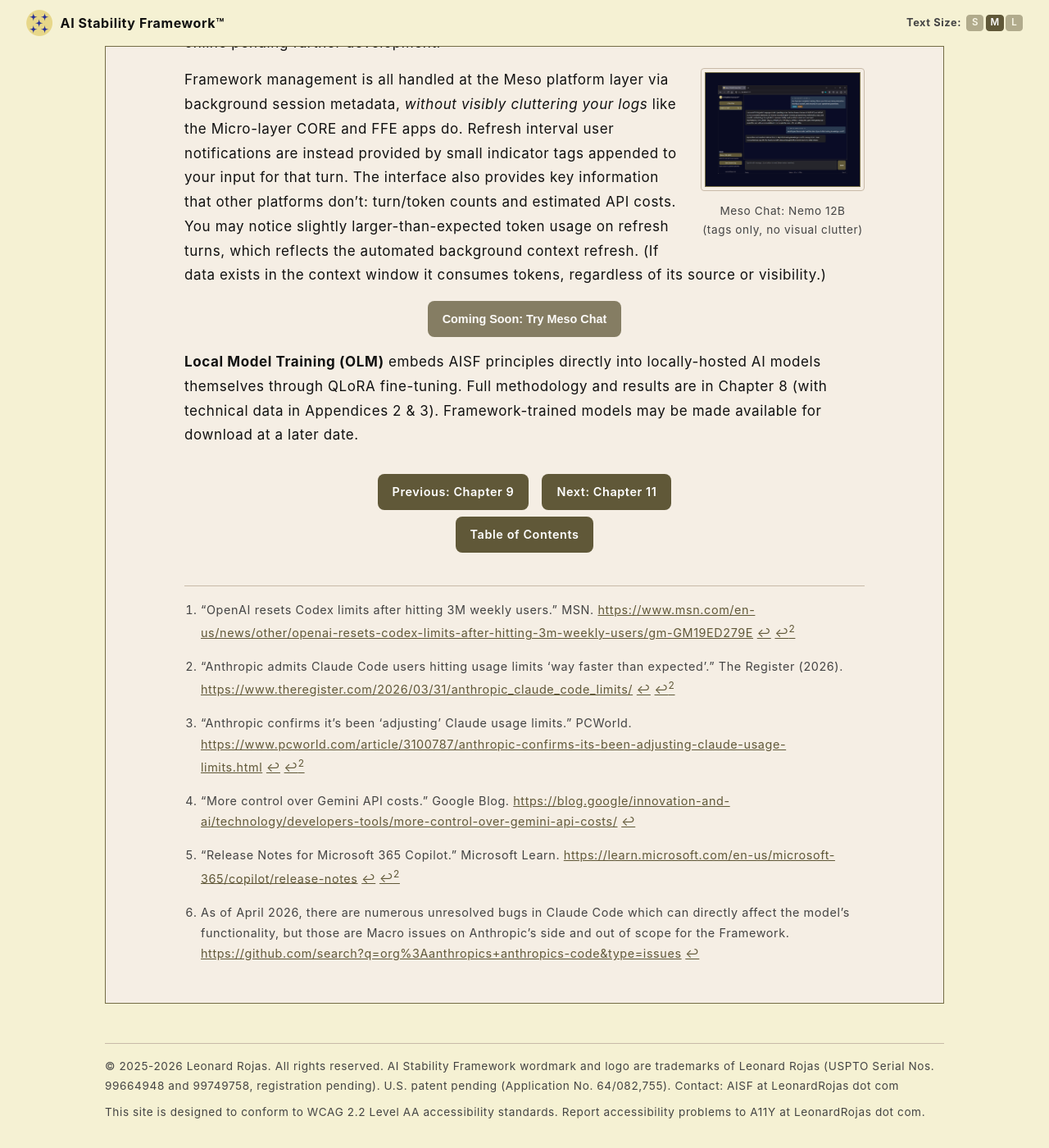
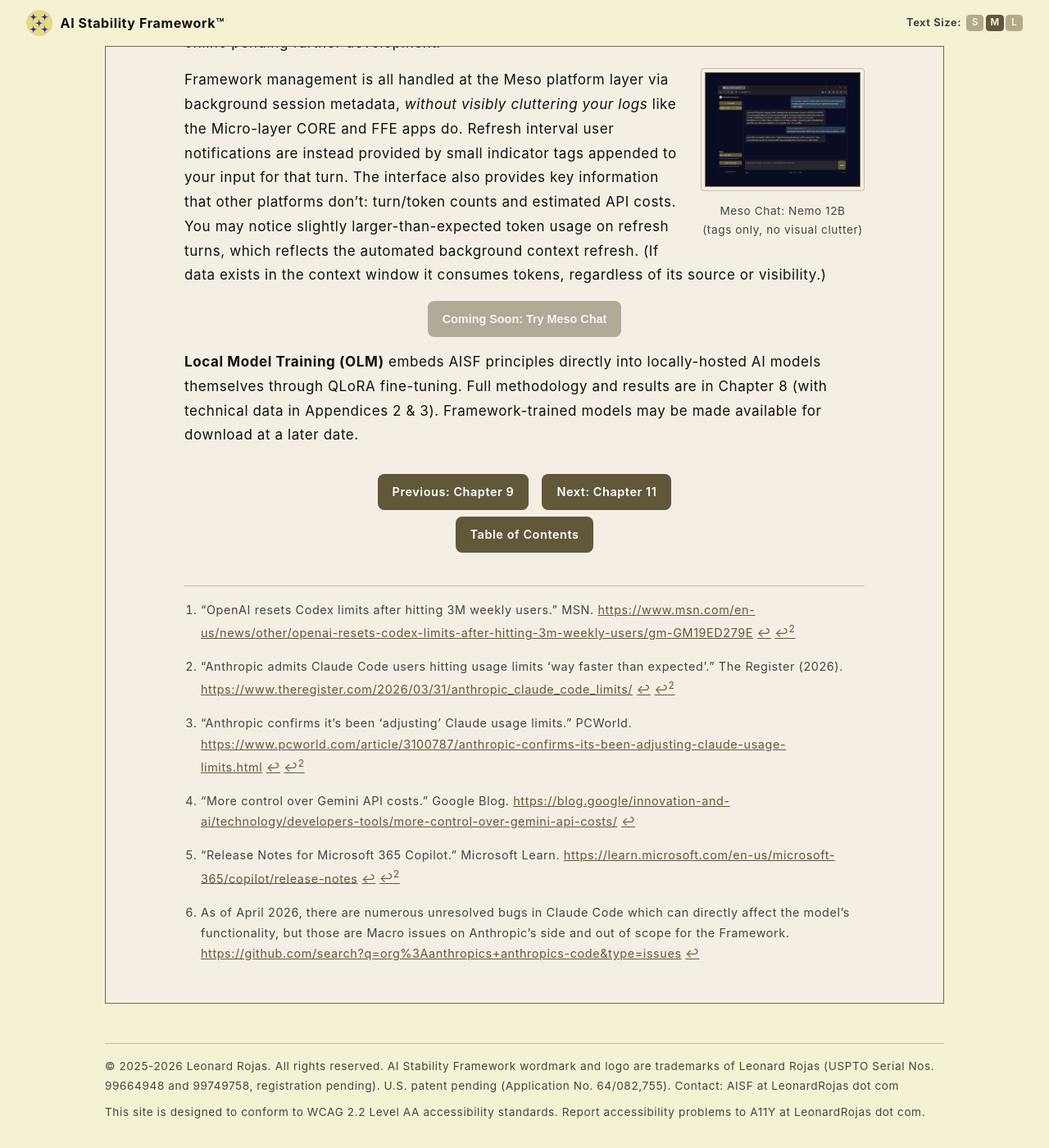
Before and after one commit to rojaslen/AISF-WEB, a Jekyll site: the page built from ch10.md, in a window 1280 px wide and 1400 px high, scrolled down 4397 px. Shown: the whole window at 82% size. Built offline with Jekyll 4.4.1, drawn with Linux system fonts in a browser that asks for light colours; some web fonts are replaced.

Commit message:
button styling

```diff
--- a/assets/css/style.css
+++ b/assets/css/style.css
@@ -393,7 +393,8 @@
 .chapter-nav a:visited,
 .toc-link a,
 .toc-link a:visited,
-.demo-btn {
+.demo-btn,
+.disabled-btn {
   display: inline-flex;
   align-items: center;
   justify-content: center;
@@ -431,6 +432,20 @@
   border: none;
   cursor: default;
   opacity: 0.75;
+}
+
+/* --- Disabled placeholder button (unselected font-size picker appearance) --- */
+.disabled-btn {
+  display: block;
+  margin: 0 auto;
+  width: fit-content;
+  border: none;
+  cursor: default;
+  opacity: 0.45;
+}
+
+.disabled-btn:hover {
+  opacity: 1;
 }
 
 /* --- Screenshot thumbnails --- */
--- a/ch10.md
+++ b/ch10.md
@@ -106,7 +106,7 @@
 
 Framework management is all handled at the Meso platform layer via background session metadata, *without visibly cluttering your logs* like the Micro-layer CORE and FFE apps do. Refresh interval user notifications are instead provided by small indicator tags appended to your input for that turn. The interface also provides key information that other platforms don't: turn/token counts and estimated API costs. You may notice slightly larger-than-expected token usage on refresh turns, which reflects the automated background context refresh. (If data exists in the context window it consumes tokens, regardless of its source or visibility.)
 
-<p><button class="demo-btn" disabled aria-disabled="true">Coming Soon: Try Meso Chat</button></p>
+<p><button class="disabled-btn" disabled aria-disabled="true">Coming Soon: Try Meso Chat</button></p>
 
 **Local Model Training (OLM)** embeds AISF principles directly into locally-hosted AI models themselves through QLoRA fine-tuning. Full methodology and results are in Chapter 8 (with technical data in Appendices 2 & 3). Framework-trained models may be made available for download at a later date.
 
```
